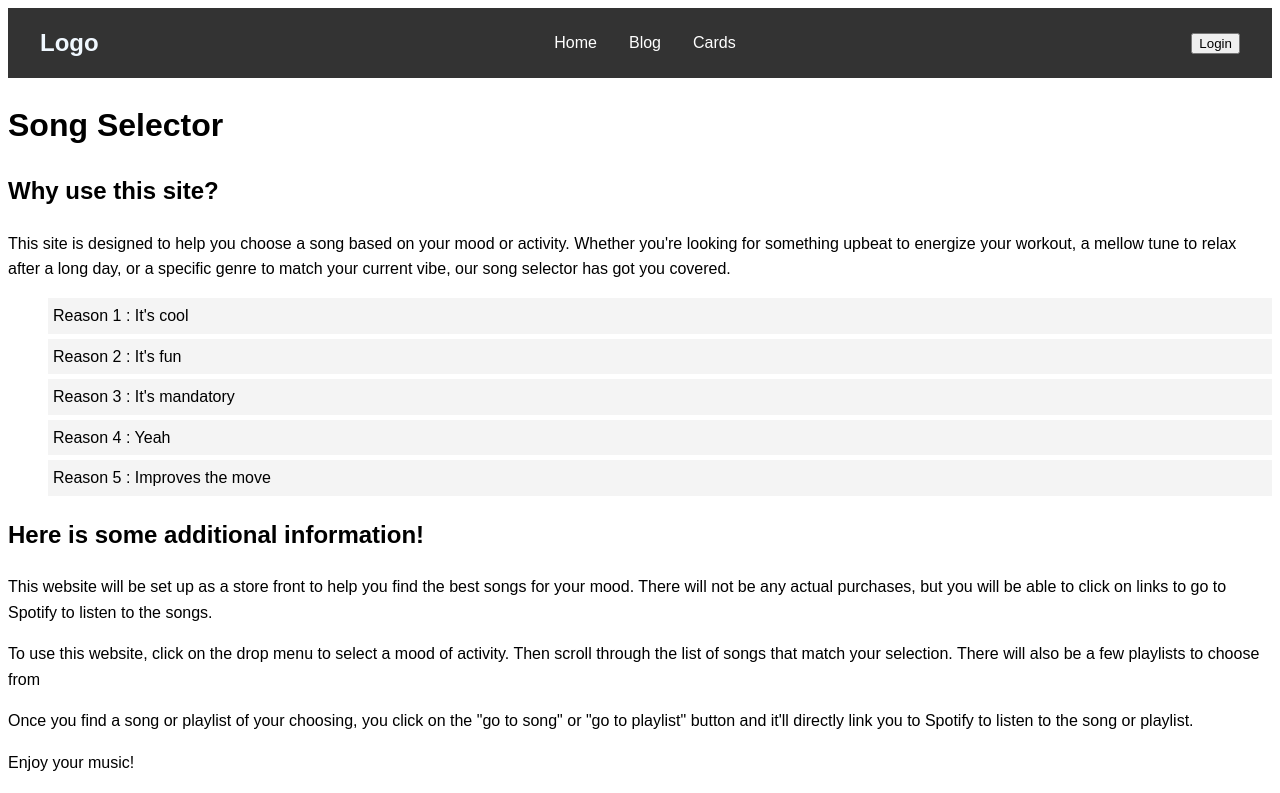
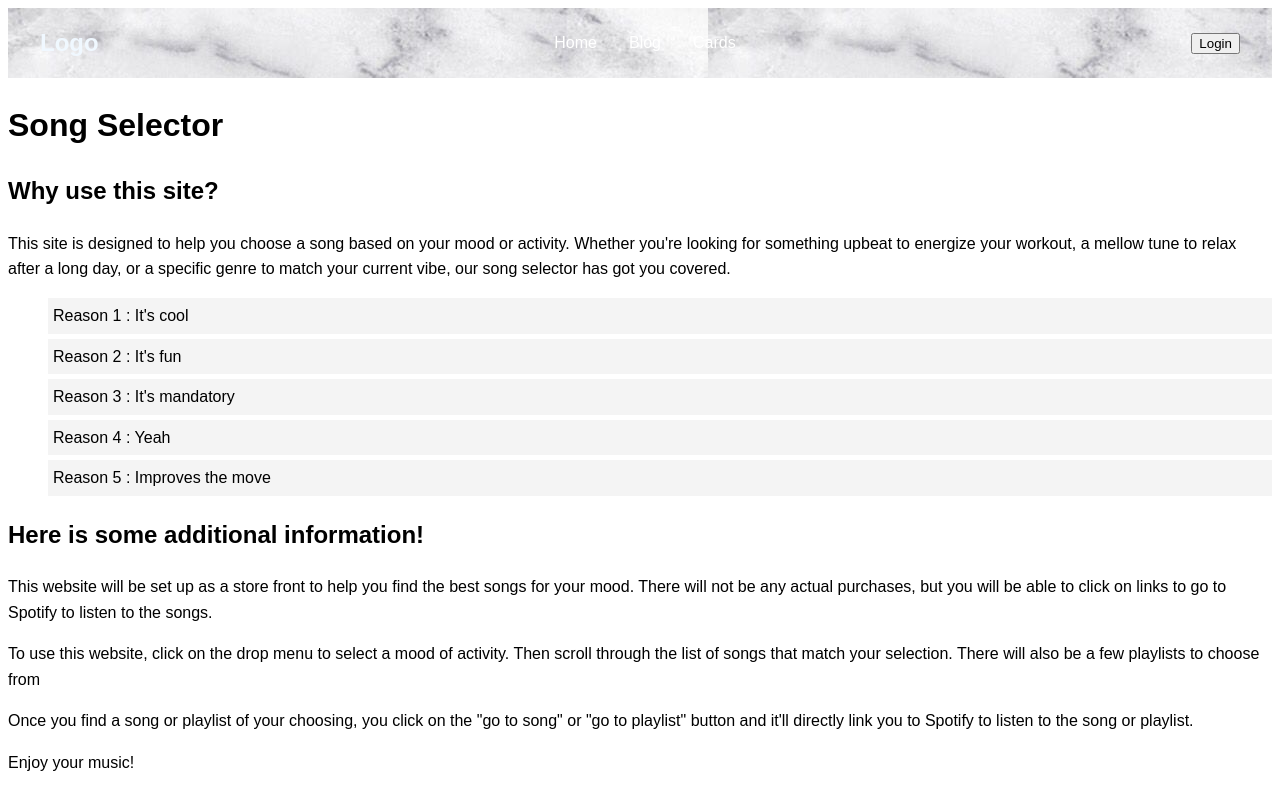
Before and after one commit to jay-johnson03/Song-Selector, a plain HTML site: page index.html in a window 1280 px wide. Shown: the top 793 px of the page. Drawn offline with Linux system fonts and the light colour scheme.

Commit message:
Added Background on Navigation Bar

```diff
--- a/index.html
+++ b/index.html
@@ -14,7 +14,7 @@
         <a href="/pages/blogPosts/blog.html">Blog</a>
         <a href="/pages/page2.html">Cards</a>
     </nav>
-    <button class="login" a href="/pages/login.html">Login</button>
+    <button class="login">Login<a a href="/pages/login.html"></a></button>
 </header>
 
 <body>
--- a/style.css
+++ b/style.css
@@ -8,7 +8,7 @@
     justify-content: space-between;
     align-items: center;
     padding: 1rem 2rem;
-    background-color: #333;
+    background-image: url("/media/white_background.jpg");
 }
 
 .nav {
@@ -53,6 +53,8 @@
     margin: 10px;
 
 }
+
+/* Login CSS */
 
 body {
   font-family: Arial, Helvetica, sans-serif;
```
Also changed, not shown: media/white_background.jpg (added).
